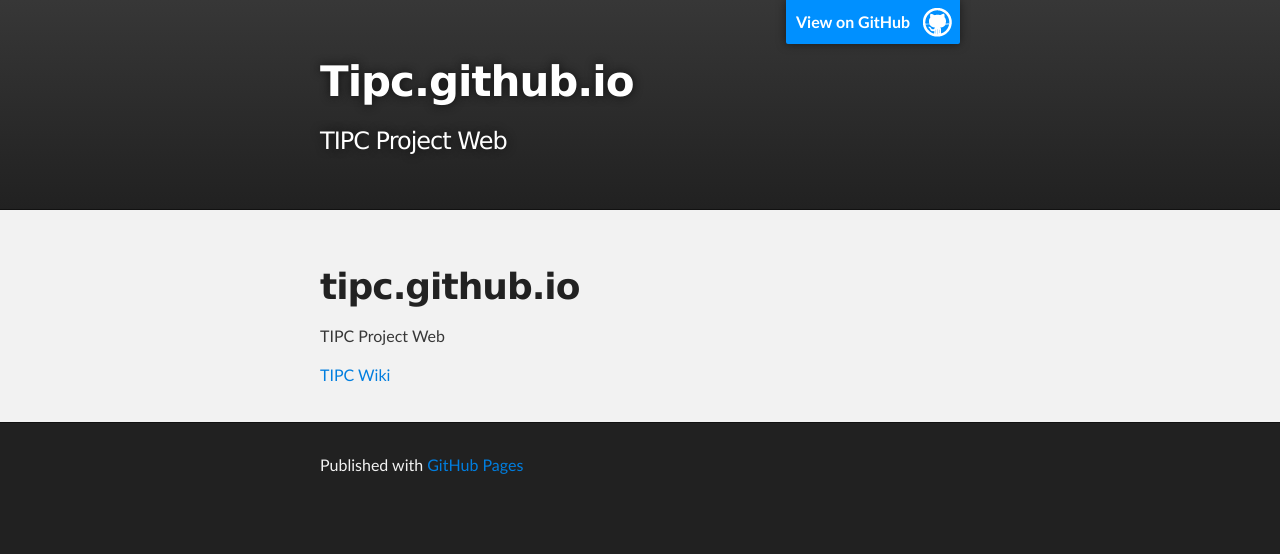
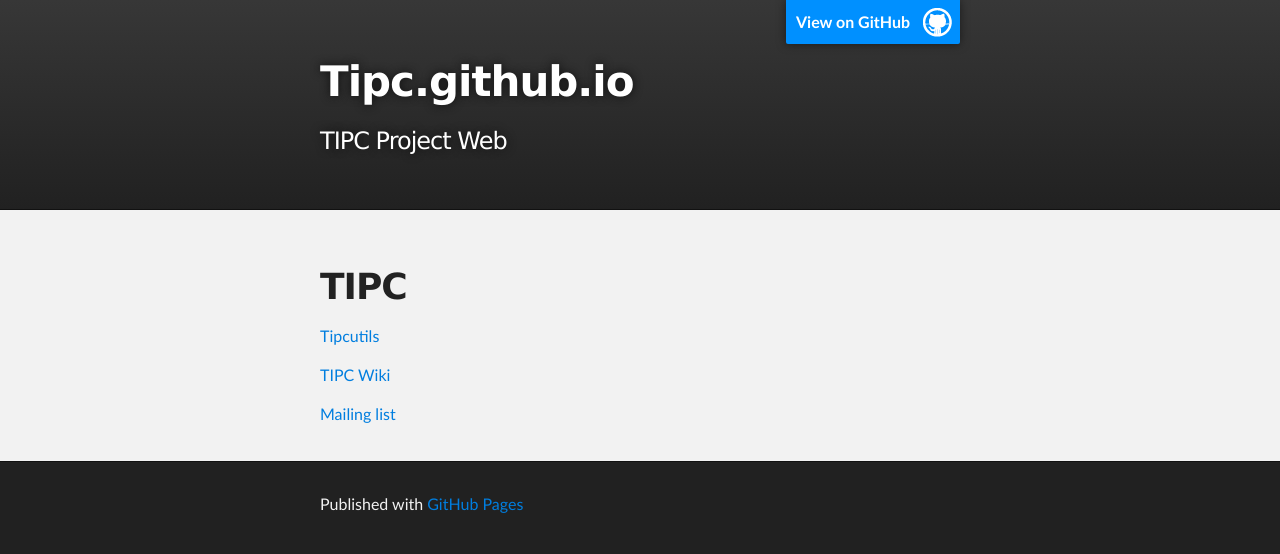
Before and after one commit to TIPC/tipc.github.io, a plain HTML site: page index.html in a window 1280 px wide. Drawn offline with Linux system fonts and the light colour scheme.

Commit message:
Replace master branch with page content via GitHub

```diff
--- a/index.html
+++ b/index.html
@@ -28,11 +28,13 @@
     <div id="main_content_wrap" class="outer">
       <section id="main_content" class="inner">
         <h1>
-<a name="tipcgithubio" class="anchor" href="#tipcgithubio"><span class="octicon octicon-link"></span></a>tipc.github.io</h1>
+<a name="tipc" class="anchor" href="#tipc"><span class="octicon octicon-link"></span></a>TIPC</h1>
 
-<p>TIPC Project Web</p>
+<p><a href="https://github.com/TIPC/tipcutils">Tipcutils</a></p>
 
 <p><a href="https://github.com/TIPC/tipc.github.io/wiki/User-guide">TIPC Wiki</a></p>
+
+<p><a href="mailto:tipc-discussion@sourceforge.net">Mailing list</a></p>
       </section>
     </div>
 
--- a/params.json
+++ b/params.json
@@ -1 +1 @@
-{"name":"Tipc.github.io","tagline":"TIPC Project Web","body":"tipc.github.io\r\n==============\r\n\r\nTIPC Project Web\r\n\r\n[TIPC Wiki] (https://github.com/TIPC/tipc.github.io/wiki/User-guide)","google":"","note":"Don't delete this file! It's used internally to help with page regeneration."}
+{"name":"Tipc.github.io","tagline":"TIPC Project Web","body":"TIPC\r\n==============\r\n\r\n[Tipcutils] (https://github.com/TIPC/tipcutils)\r\n\r\n[TIPC Wiki] (https://github.com/TIPC/tipc.github.io/wiki/User-guide)\r\n\r\n[Mailing list] (mailto:tipc-discussion@sourceforge.net)","google":"","note":"Don't delete this file! It's used internally to help with page regeneration."}
```
